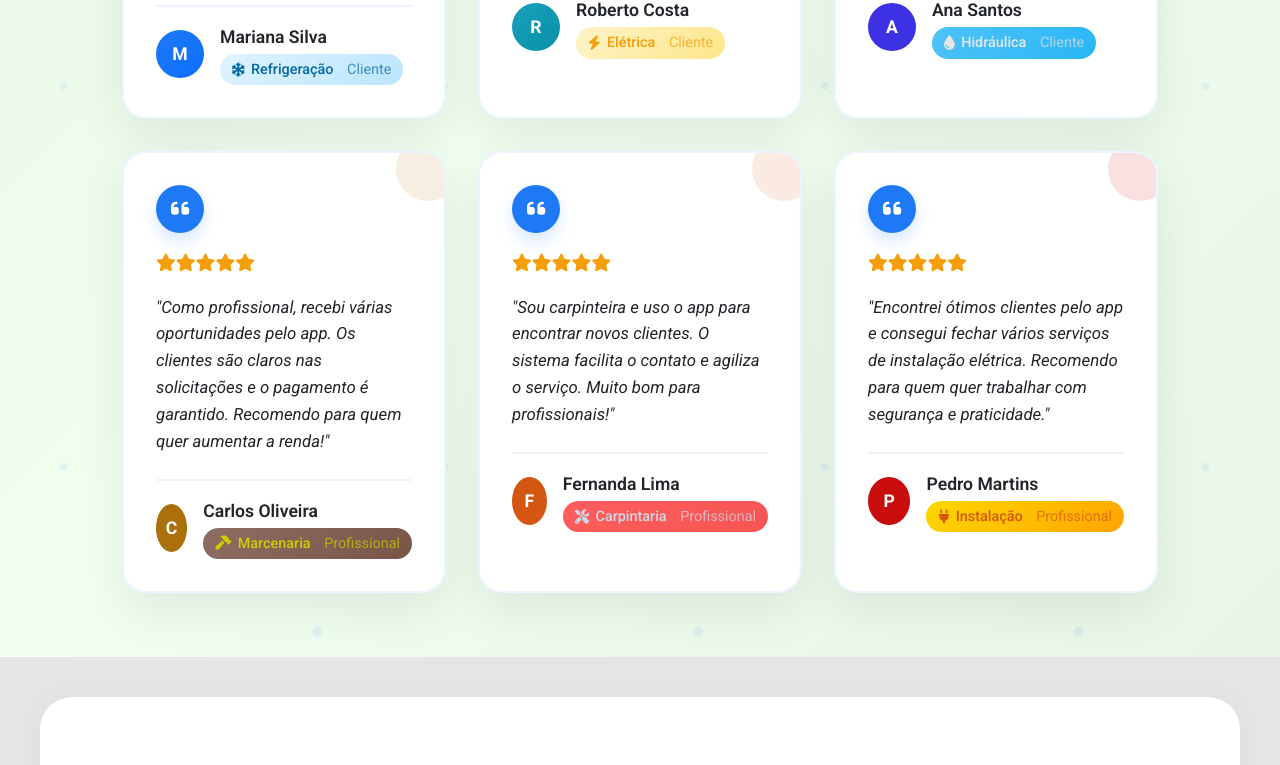
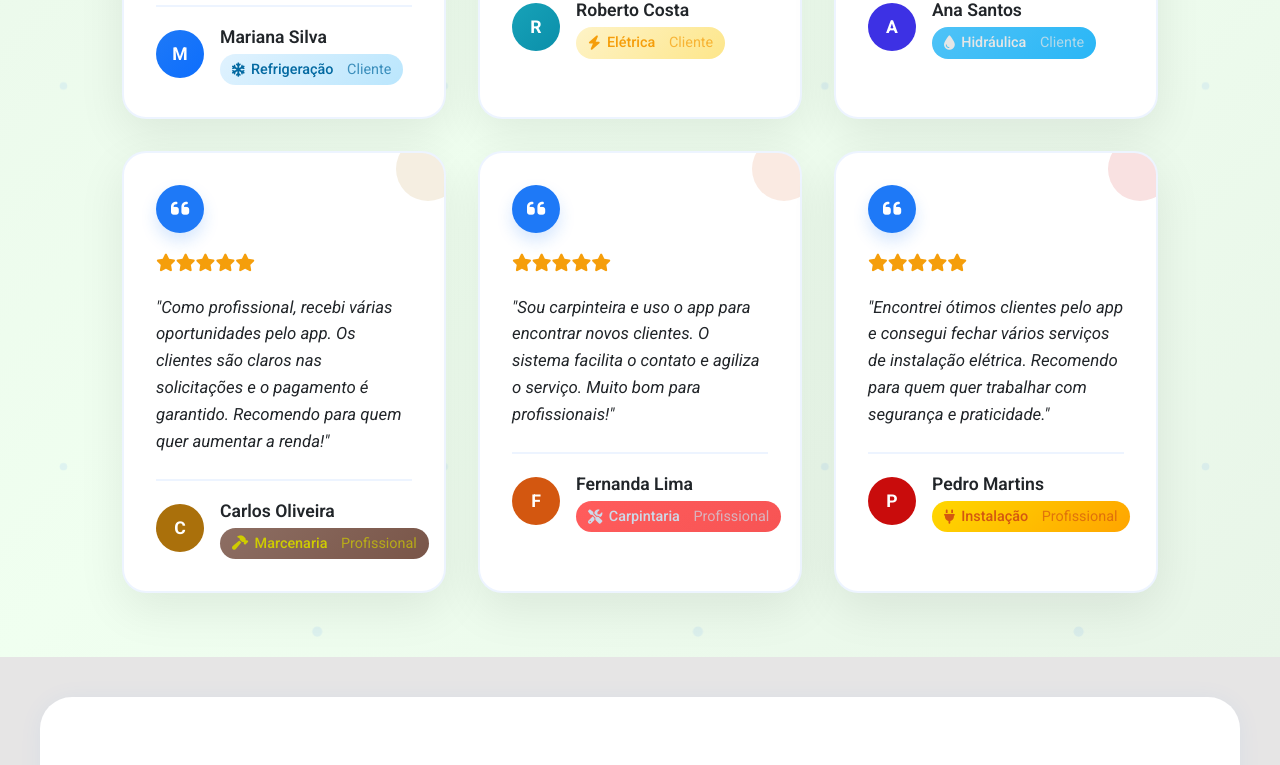
Before and after one commit to Anathyon/M-o-na-roda, a React (Vite) app in the folder mao-na-roda-site/: page / in a window 1280 px wide. Shown: the part 4295-5060 px from the top of the page. Built offline with nearby package versions, Linux system fonts and the light colour scheme; the HTML template or start-up script is replaced by a standard one.

Commit message:
melhoria na exibição dos depoimentos

```diff
--- a/mao-na-roda-site/src/components/Depoimentos.tsx
+++ b/mao-na-roda-site/src/components/Depoimentos.tsx
@@ -152,6 +152,7 @@ export default function TestimonialsSection() {
                   className="testimonial-avatar"
                   style={{
                     background: t.cardBg,
+                    padding: "1.3rem",
                   }}
                 >
                   {t.avatar}
```
